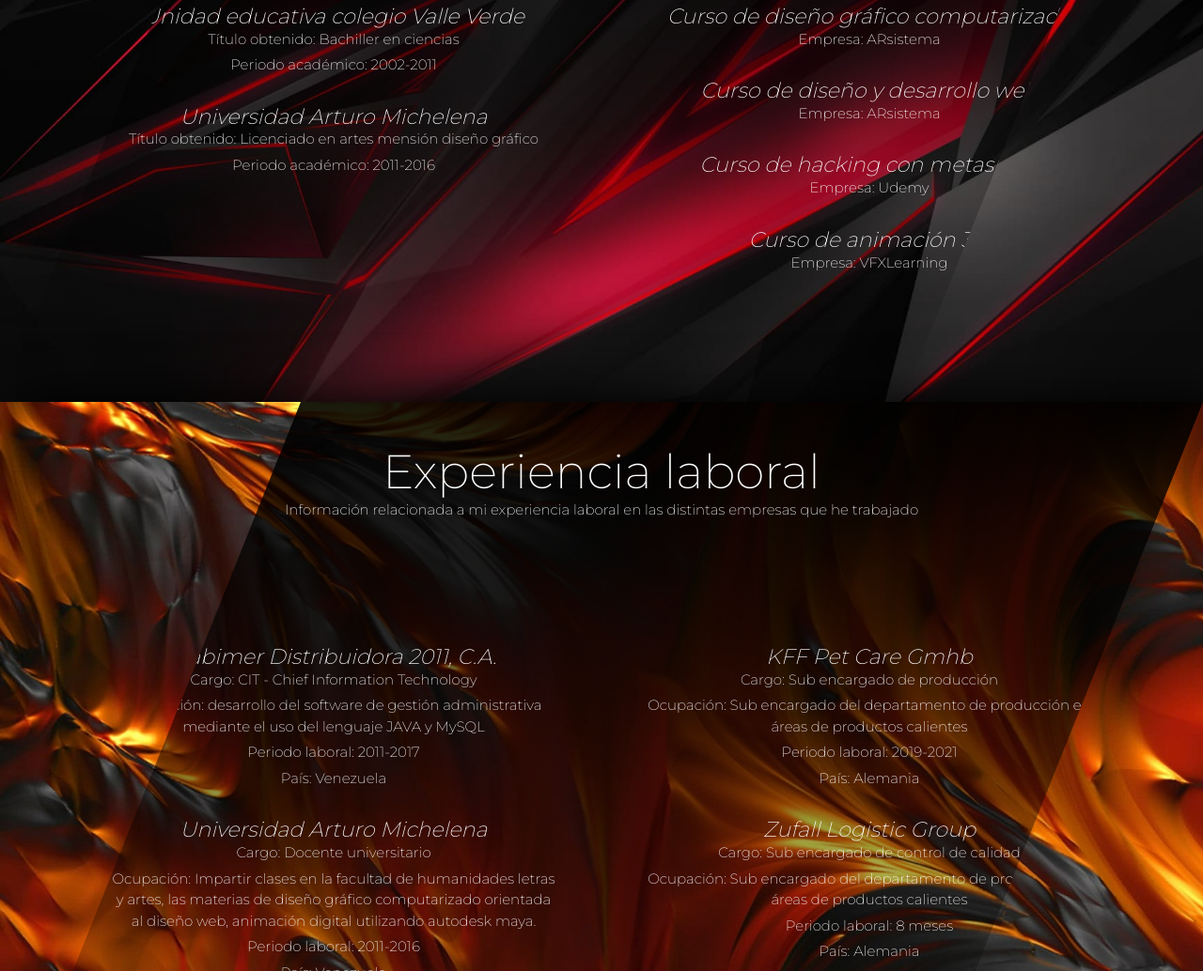
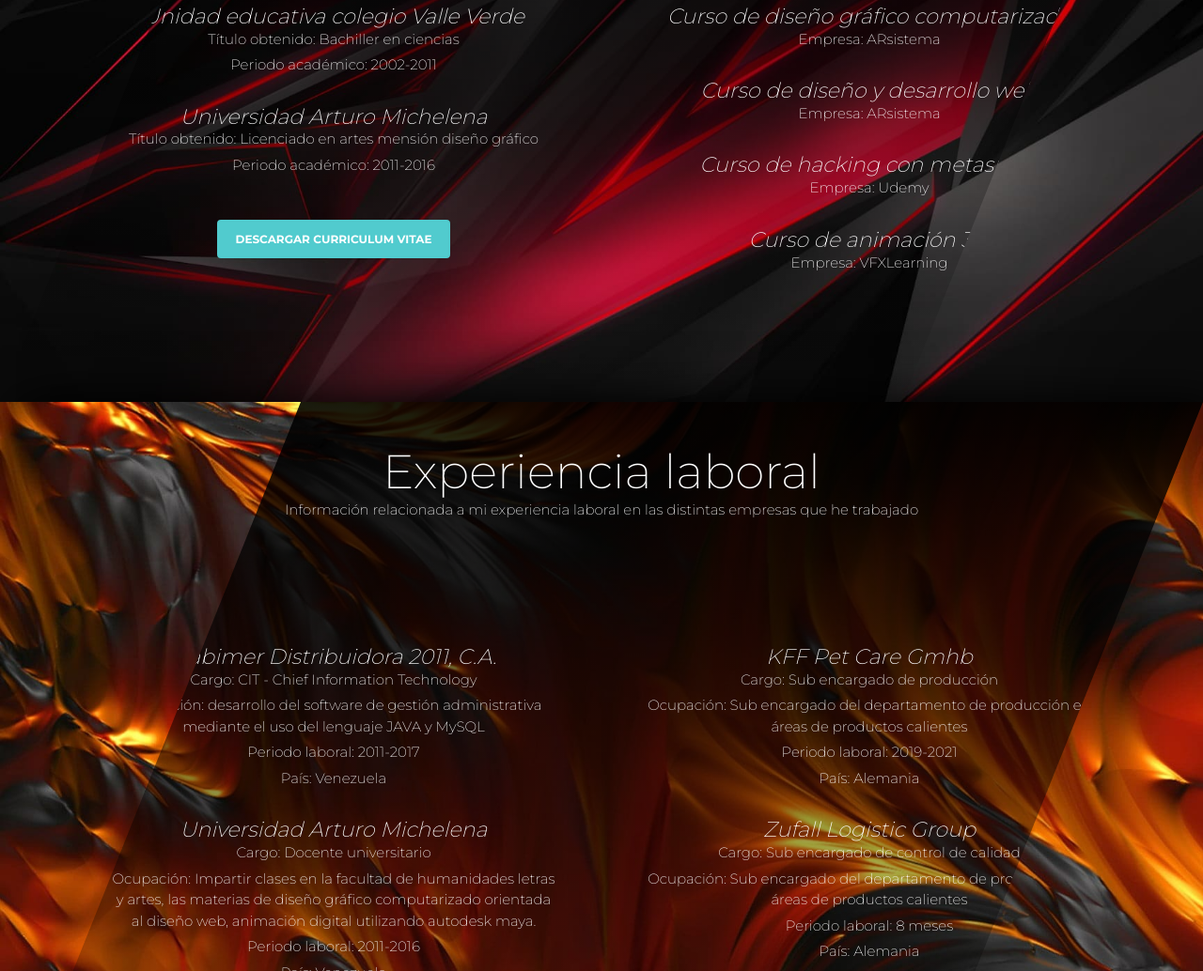
Before and after one commit to bghacker2021/javiervalencia.github.io, a plain HTML site: page index.html in a window 1280 px wide. Shown: the part 1172-2206 px from the top of the page at 94% size. Drawn offline with nearby package versions, Linux system fonts and the light colour scheme.

Commit message:
Add files via upload

```diff
--- a/index.html
+++ b/index.html
@@ -126,6 +126,9 @@ The above copyright notice and this permission notice shall be included in all c
             <h4><i>Universidad Arturo Michelena</i></h4>
             <p>Título obtenido: Licenciado en artes mensión diseño gráfico</p>
             <p>Periodo académico: 2011-2016</p>
+            <br>
+            <br>
+            <a href="assets/img/curriculum.png" class="btn btn-primary">Descargar curriculum vitae</a>
           </div>
           <div class="col-md-6 p-5 text-center ">
             <h4><i>Curso de diseño gráfico computarizado</i></h4>
```
Also changed, not shown: assets/img/curriculum.png (added).
